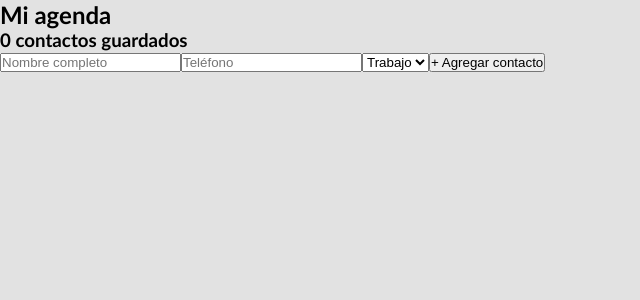
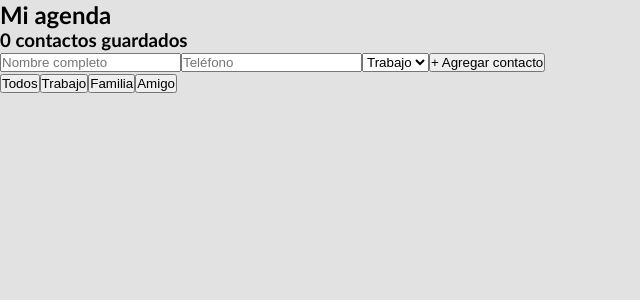
Before and after one commit to annacastrom/Tarea3-Agenda_de_Contactos, a React (Vite) app: page / in a window 1280 px wide. Shown: the top 300 px of the page, without its empty margins (0-640 px from the left). Built offline with nearby package versions, Linux system fonts and the light colour scheme.

Commit message:
Implementación de sección de filtrado en la App, con botones para cada filtro

```diff
--- a/src/App.jsx
+++ b/src/App.jsx
@@ -18,17 +18,47 @@ function App() {
     setcontactos(contactosActualizados);
   }
 
-  const contactosFiltroados = filtro === 'Todos' ? contactos : contactos.filter(contacto => contacto.categoria === filtro);
+  const contactosFiltrados = filtro === 'Todos' ? contactos : contactos.filter(contacto => contacto.categoria === filtro);
 
   return (
-    <div>
+    <div className="app-contenedor">
       <ContactoForm
       onAgregar={onAgregar}
       numero={contactos.length}
       />
 
+    <div className="filtro-contenedor">
+      <button
+        className={filtro === 'Todos' ? 'filtro-boton activo' : 'filtro-boton'}
+        onClick={() => setFiltro('Todos')}
+      >
+        Todos
+      </button>
+
+      <button
+        className={filtro === 'Trabajo' ? 'filtro-boton activo' : 'filtro-boton'}
+        onClick={() => setFiltro('Trabajo')}
+      >
+        Trabajo
+      </button>
+
+      <button
+        className={filtro === 'Familia' ? 'filtro-boton activo' : 'filtro-boton'}
+        onClick={() => setFiltro('Familia')}
+      >
+        Familia
+      </button>
+
+      <button
+        className={filtro === 'Amigo' ? 'filtro-boton activo' : 'filtro-boton'}
+        onClick={() => setFiltro('Amigo')}
+      >
+        Amigo
+      </button>
+    </div>
+
       <ContactoList
-      contactos={contactos}
+      contactos={contactosFiltrados}
       onEliminar={onEliminar}
       />
 
```
